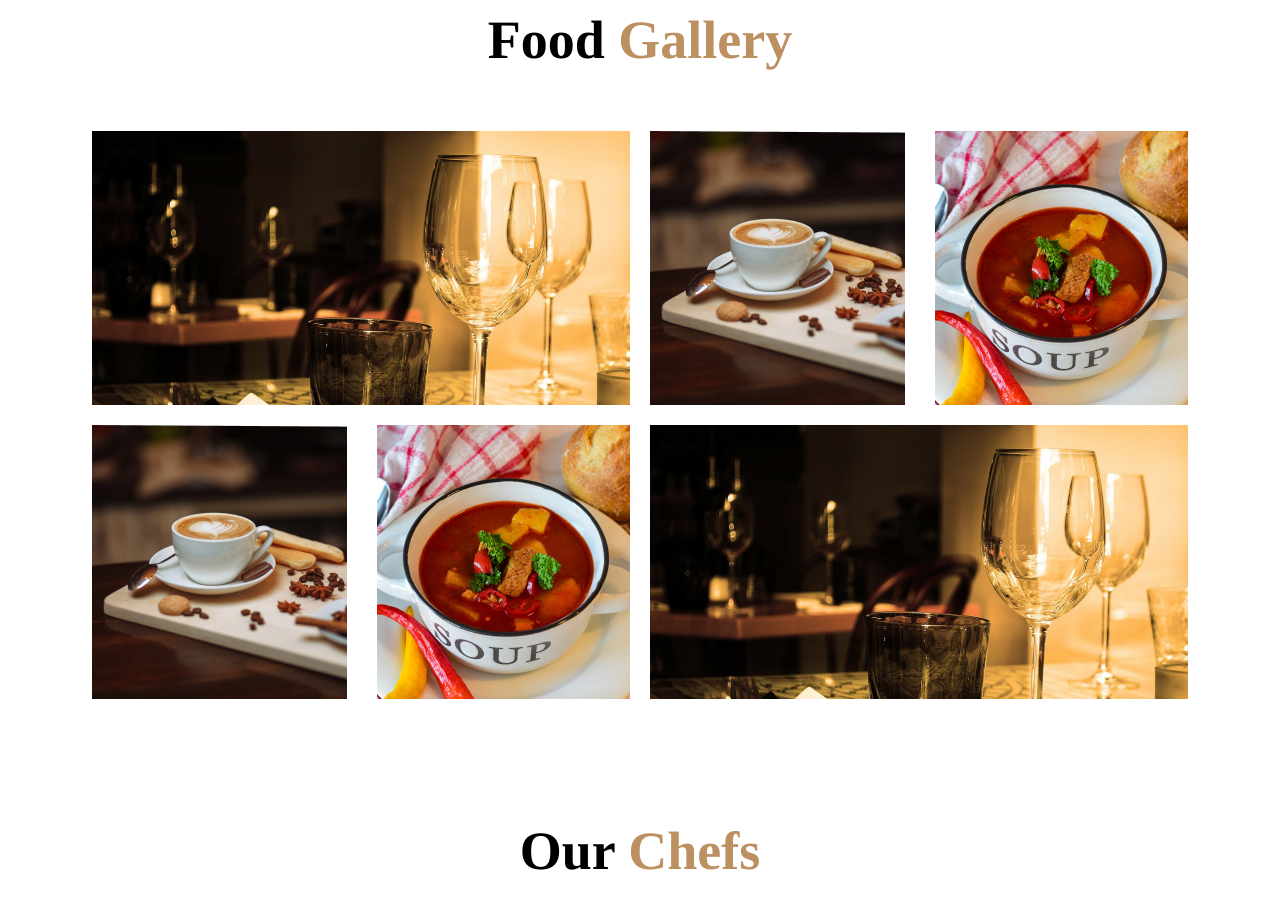
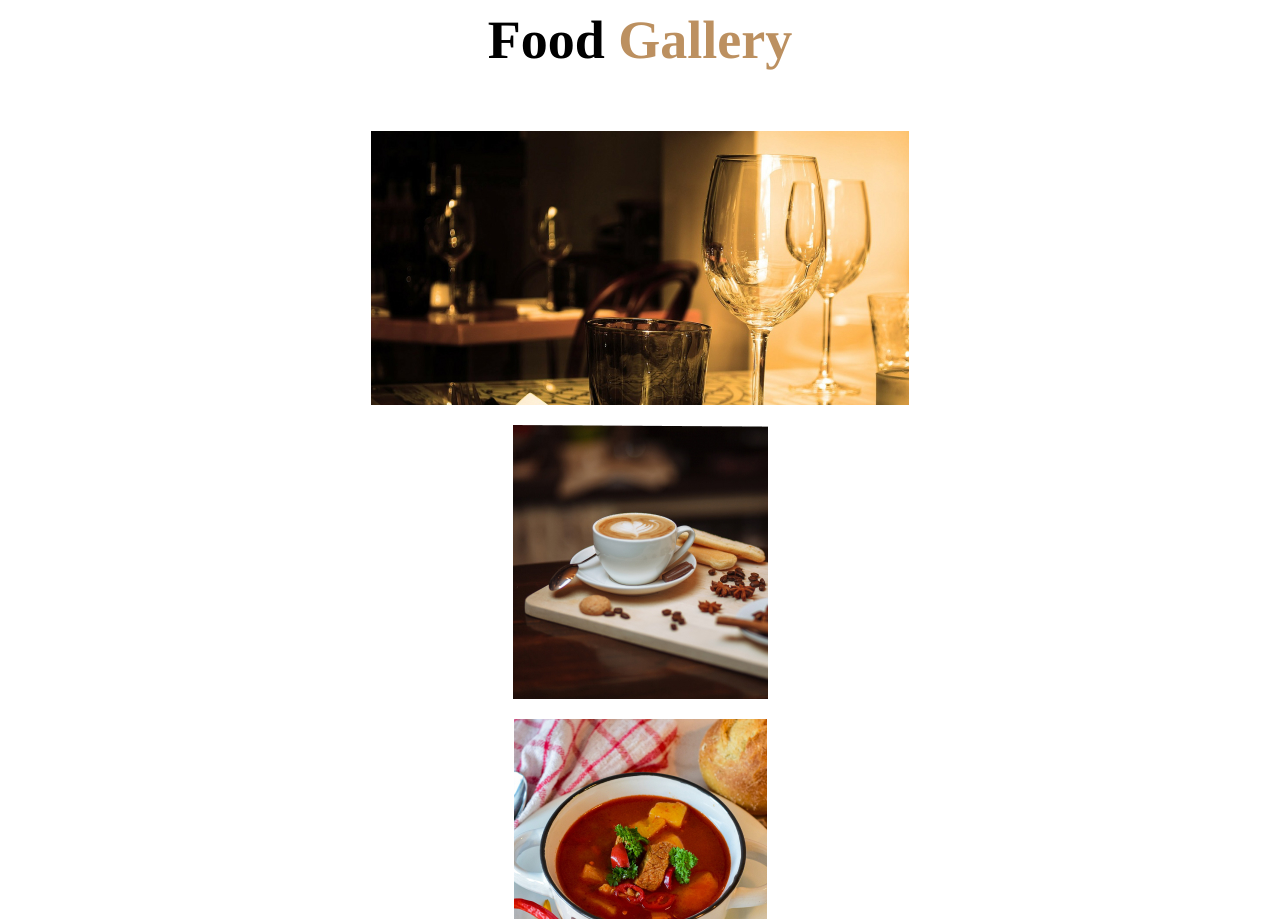
Before and after one commit to usaas44/I-make-up-a-site-1, a plain HTML site: page index.html in a window 1280 px wide. Shown: the part 4520-5439 px from the top of the page. Drawn offline with nearby package versions, Linux system fonts and the light colour scheme.

Commit message:
started adaptive webpage

```diff
--- a/index.html
+++ b/index.html
@@ -216,7 +216,7 @@
                     <div class="menu-item">
 
                         <div class="menu-image">
-                            <img src="menu-item.png" alt="menu-item">
+                            <img class="menu-img" src="menu-item.png" alt="menu-item">
                             <div class="price">
                                 <img class="price-image" src="price.png" alt="">
                                 <div class="price-420">
@@ -237,7 +237,7 @@
                     <div class="menu-item">
 
                         <div class="menu-image">
-                            <img src="menu-item.png" alt="menu-item">
+                            <img class="menu-img" src="menu-item.png" alt="menu-item">
                             <div class="price">
                                 <img class="price-image" src="price.png" alt="">
                                 <div class="price-420">
@@ -258,7 +258,7 @@
                     <div class="menu-item">
 
                         <div class="menu-image">
-                            <img src="menu-item.png" alt="menu-item">
+                            <img class="menu-img" src="menu-item.png" alt="menu-item">
                             <div class="price">
                                 <img class="price-image" src="price.png" alt="">
                                 <div class="price-420">
@@ -306,20 +306,20 @@
                 <div class="gallery-content">
                     <div class="gallery-left">
                         <div class="gallery-up">
-                            <img src="10.jpg" alt="">
+                            <img class="img-gal" src="10.jpg" alt="">
                         </div>
                         <div class="gallery-down">
-                            <img src="20.jpg" alt="">
-                            <img src="30.jpg" alt="">
+                            <img class="img-gal" src="20.jpg" alt="">
+                            <img class="img-gal" src="30.jpg" alt="">
                         </div>
                     </div>
                     <div class="gallery-right">
                         <div class="gallery-up">
-                            <img src="20.jpg" alt="">
-                            <img src="30.jpg" alt="">
+                            <img class="img-gal" src="20.jpg" alt="">
+                            <img class="img-gal" src="30.jpg" alt="">
                         </div>
                         <div class="gallery-down">
-                            <img src="10.jpg" alt="">
+                            <img class="img-gal" src="10.jpg" alt="">
                         </div>
                     </div>
                 </div>
--- a/style.css
+++ b/style.css
@@ -445,11 +445,16 @@ header {
     top: 220px;
     left: 189px;
 
+
 }
 
 .menu-image {
     position: relative;
     padding-top: 80px;
+}
+
+.menu-img {
+    border-radius: 120px;
 }
 
 .price-420 {
@@ -564,3 +569,24 @@ footer {
     text-align: center;
 
 }
+
+@media (max-width: 1500px) {
+    .gallery-content {
+        display: block;
+    }
+
+    .img-gal,
+    .gallery-up,
+    .gallery-down {
+        display: block;
+        margin-left: auto;
+        margin-right: auto;
+    }
+
+    .img-gal {
+        margin-bottom: 20px;
+    }
+    .gallery-left {
+        margin-right: 0;
+    }
+}
```
Also changed, not shown: burger-i.jpg (added).
